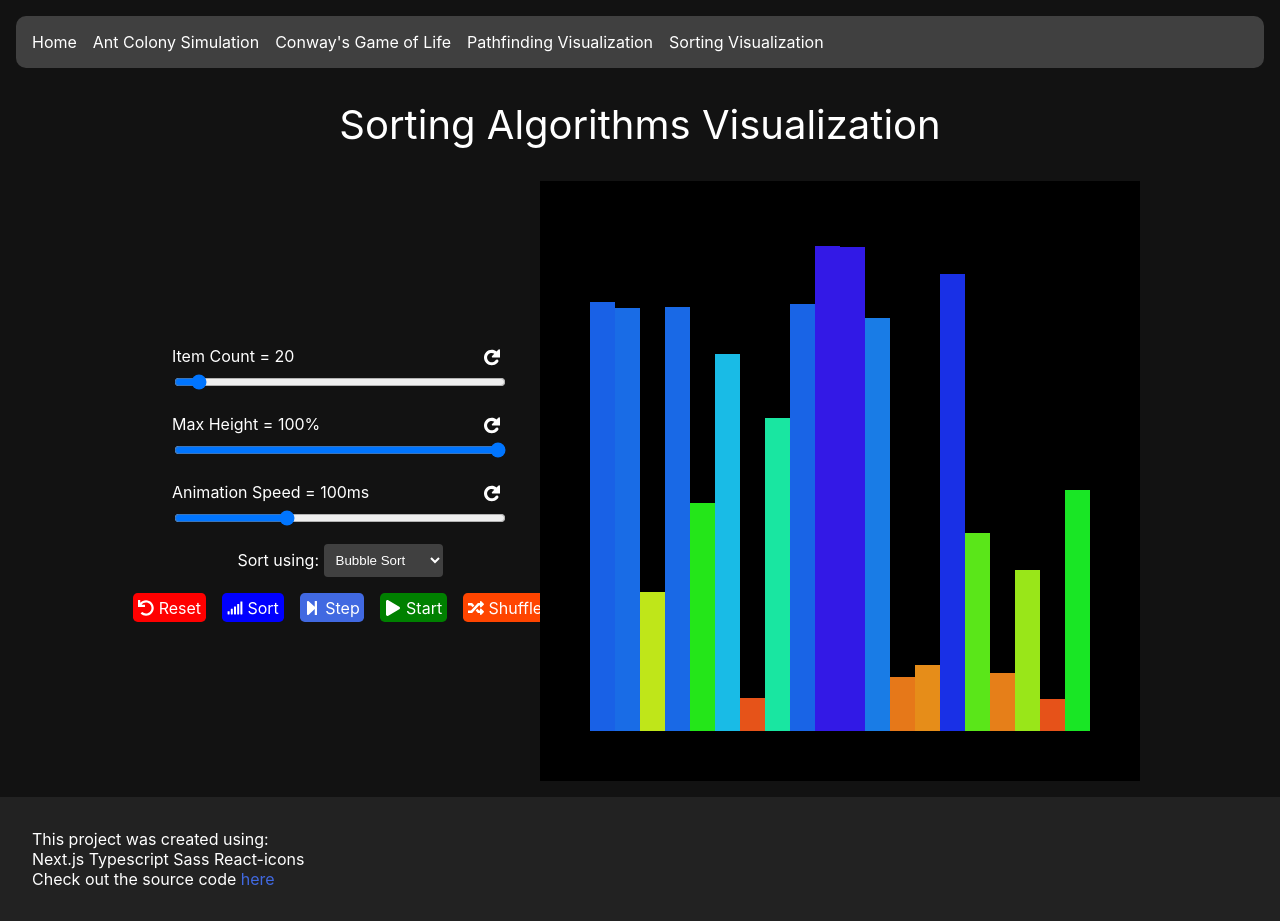
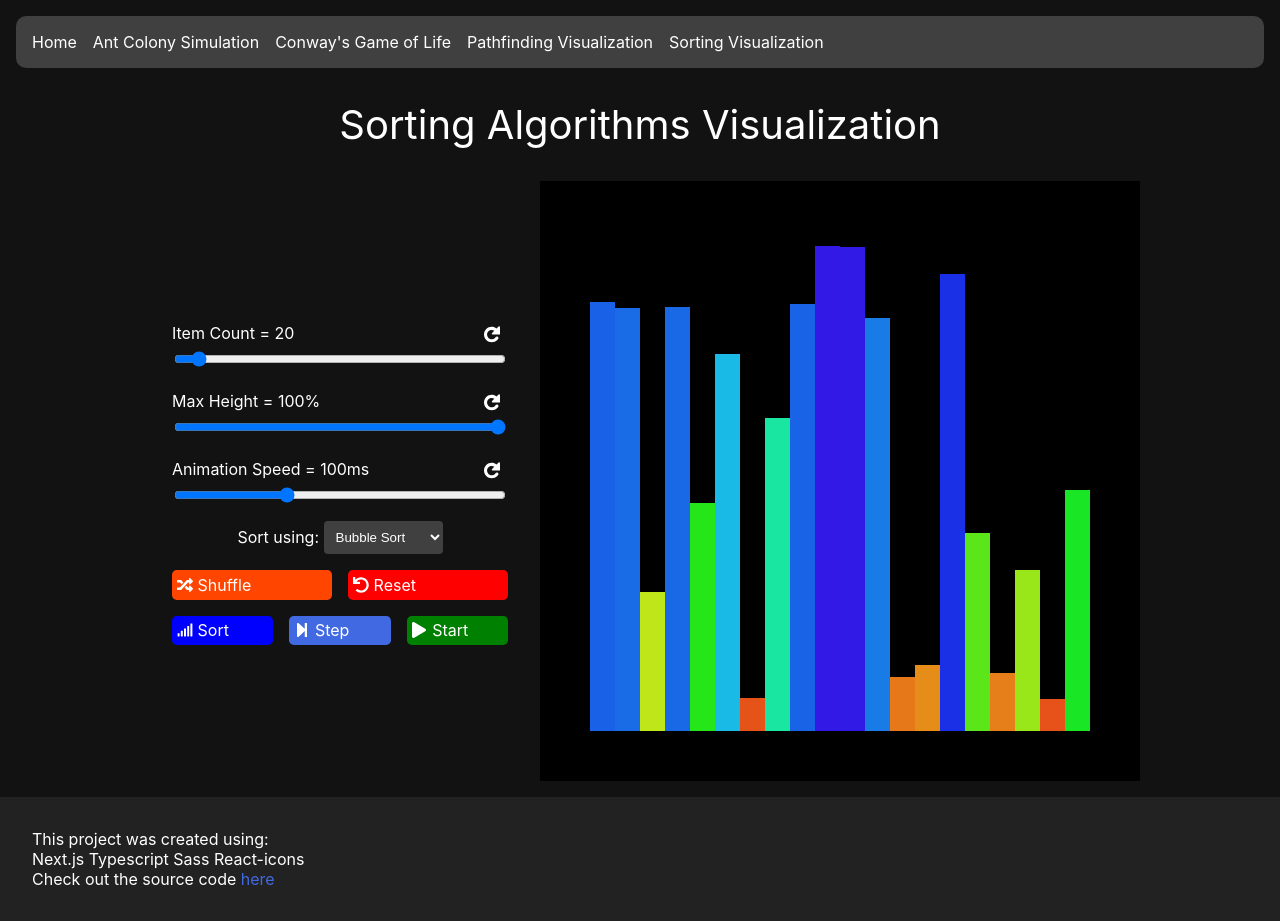
Before and after one commit to Takzzg/portfolio-v1, a Next.js app: page /Sorting in a window 1280 px wide. Built offline with nearby package versions, Linux system fonts and the light colour scheme.

Commit message:
action buttons layout

```diff
--- a/components/Button/Button.tsx
+++ b/components/Button/Button.tsx
@@ -6,13 +6,17 @@ interface Props {
     icon: ReactNode
     onClick: Function
     bg: string
+    span?: number
 }
 
 const Button = (props: Props) => {
     return (
         <div
             className={styles.buttonContainer}
-            style={{ backgroundColor: props.bg }}
+            style={{
+                backgroundColor: props.bg,
+                gridColumn: props.span ? `span ${props.span}` : ""
+            }}
             onClick={() => props.onClick()}
         >
             {props.icon}
--- a/pages/Sorting.tsx
+++ b/pages/Sorting.tsx
@@ -146,39 +146,7 @@ const Sorting = () => {
 
                         <div className={styles.actionsContainer}>
                             <Button
-                                value="Reset"
-                                icon={<FaUndo />}
-                                onClick={() => CanvasScript.resetArray()}
-                                bg="red"
-                            />
-                            <Button
-                                value="Sort"
-                                icon={<FaSignal />}
-                                onClick={() => runAlgo("sort")}
-                                bg="blue"
-                            />
-                            <Button
-                                value="Step"
-                                icon={<FaStepForward />}
-                                onClick={() => runAlgo("step")}
-                                bg="royalblue"
-                            />
-                            {animPalying ? (
-                                <Button
-                                    value="Stop"
-                                    icon={<FaStop />}
-                                    onClick={() => stopAnimation()}
-                                    bg="red"
-                                />
-                            ) : (
-                                <Button
-                                    value="Start"
-                                    icon={<FaPlay />}
-                                    onClick={() => animate()}
-                                    bg="green"
-                                />
-                            )}
-                            <Button
+                                span={3}
                                 value="Shuffle"
                                 icon={<FaRandom />}
                                 onClick={() => {
@@ -187,6 +155,44 @@ const Sorting = () => {
                                 }}
                                 bg="orangered"
                             />
+                            <Button
+                                span={3}
+                                value="Reset"
+                                icon={<FaUndo />}
+                                onClick={() => CanvasScript.resetArray()}
+                                bg="red"
+                            />
+                            <Button
+                                span={2}
+                                value="Sort"
+                                icon={<FaSignal />}
+                                onClick={() => runAlgo("sort")}
+                                bg="blue"
+                            />
+                            <Button
+                                span={2}
+                                value="Step"
+                                icon={<FaStepForward />}
+                                onClick={() => runAlgo("step")}
+                                bg="royalblue"
+                            />
+                            {animPalying ? (
+                                <Button
+                                    span={2}
+                                    value="Stop"
+                                    icon={<FaStop />}
+                                    onClick={() => stopAnimation()}
+                                    bg="red"
+                                />
+                            ) : (
+                                <Button
+                                    span={2}
+                                    value="Start"
+                                    icon={<FaPlay />}
+                                    onClick={() => animate()}
+                                    bg="green"
+                                />
+                            )}
                         </div>
                     </div>
                 </div>
--- a/styles/pages/Sorting.module.scss
+++ b/styles/pages/Sorting.module.scss
@@ -54,6 +54,8 @@
     }
 
     .actionsContainer {
+        display: grid;
+        grid-template-columns: repeat(6, 1fr);
         gap: 1rem;
     }
 }
```
